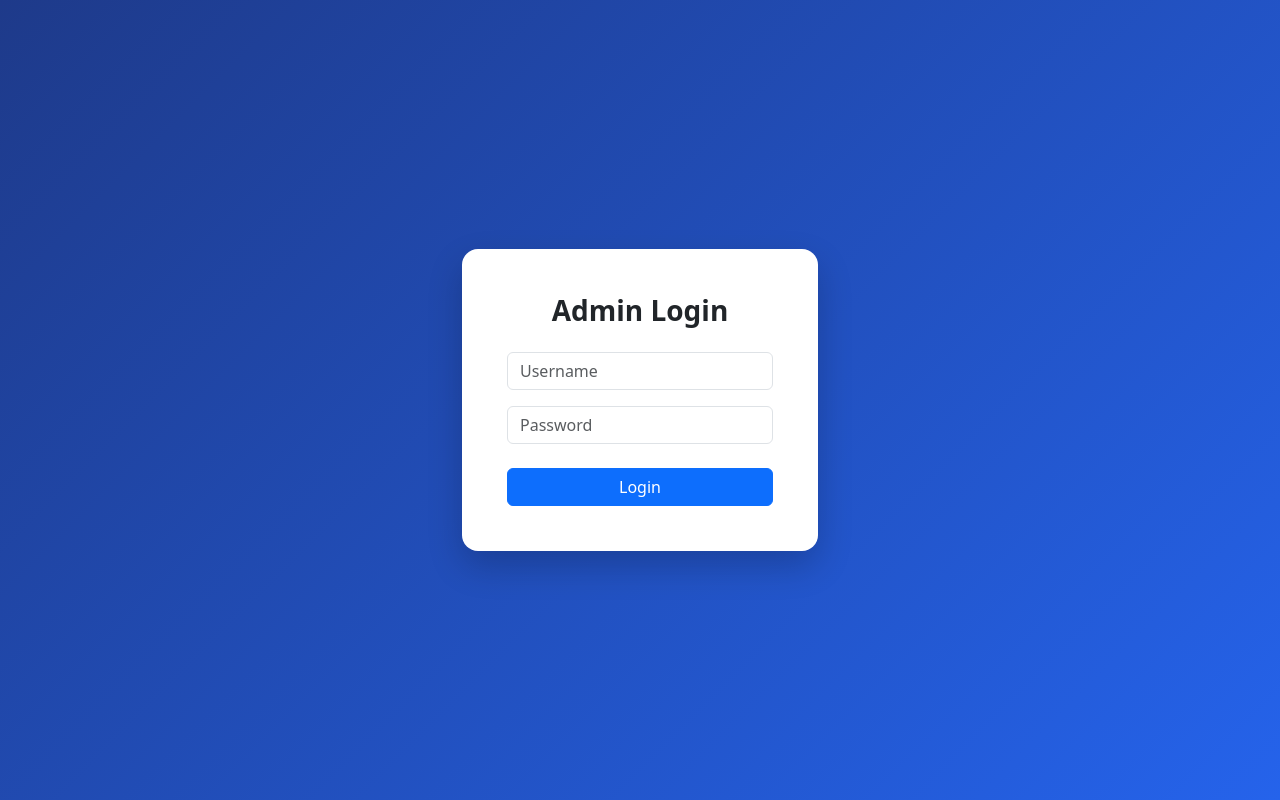
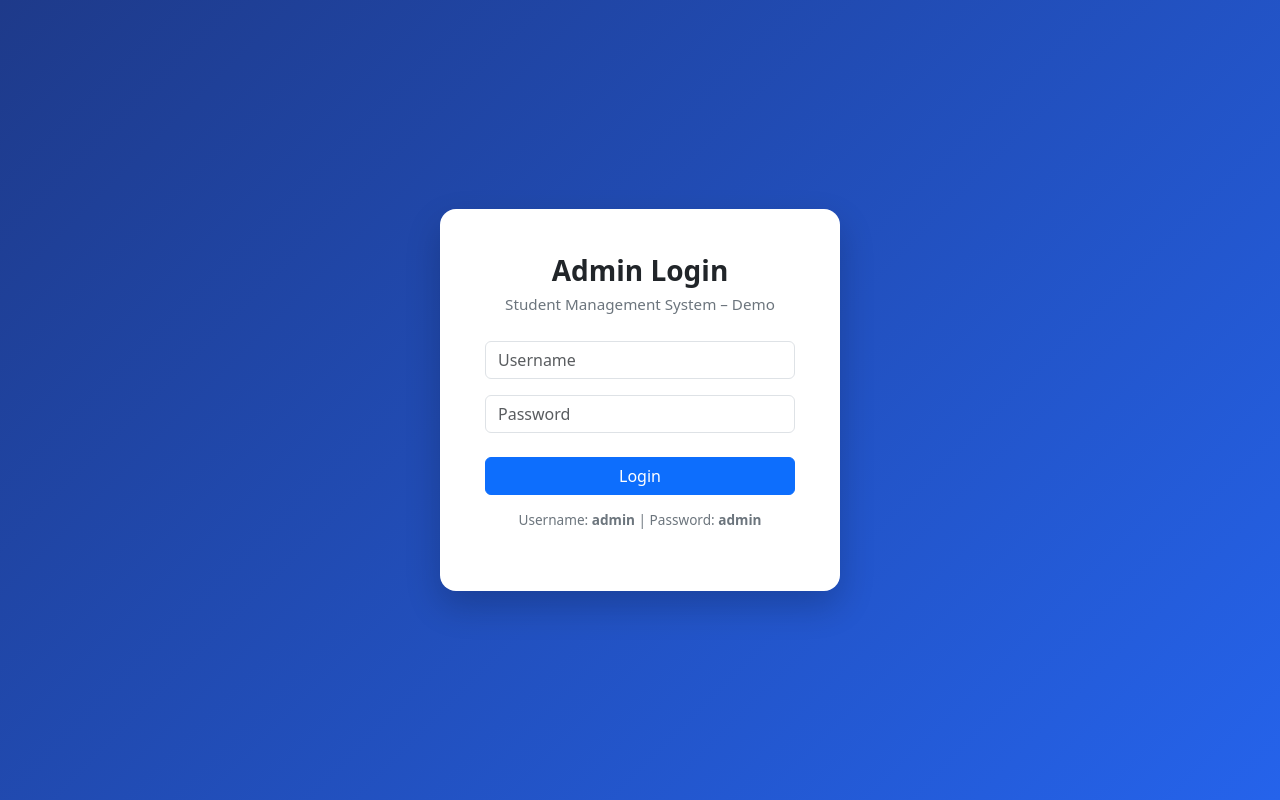
Before and after one commit to iakhilrt/student-management-app, a React (Vite) app in the folder frontend/: page /login in a window 1280 px wide. Built offline with nearby package versions, Linux system fonts and the light colour scheme; no server answers.

Commit message:
Improve admin login UI and add demo credentials

```diff
--- a/frontend/src/PageComponents/AdminLogin.css
+++ b/frontend/src/PageComponents/AdminLogin.css
@@ -19,23 +19,22 @@
   box-shadow: 0 15px 35px rgba(0,0,0,0.2);
 }
 
-
 .login-title {
   text-align: center;
   font-weight: 700;
-  margin-bottom: 10px;
+  margin-bottom: 5px;
 }
 
-.login-subtitle {
+.login-demo {
   text-align: center;
   font-size: 0.95rem;
   color: #6c757d;
   margin-bottom: 25px;
 }
 
-.login-footer {
-  margin-top: 20px;
+.login-credentials {
+  margin-top: 15px;
   text-align: center;
-  font-size: 0.8rem;
-  color: #868e96;
+  font-size: 0.85rem;
+  color: #6c757d;
 }
--- a/frontend/src/PageComponents/AdminLogin.jsx
+++ b/frontend/src/PageComponents/AdminLogin.jsx
@@ -21,22 +21,19 @@ function AdminLogin() {
     if (response.ok) {
       const data = await response.json();
       localStorage.setItem("isAdminLoggedIn", "true");
-      localStorage.setItem("token", data.data.token); // store JWT
+      localStorage.setItem("token", data.data.token);
       navigate("/dashboard");
+    } else {
+      alert("Invalid credentials");
     }
   };
 
   return (
     <div className="login-wrapper">
-      <div className="container">
-        <div className="row justify-content-center align-items-center">
-
-          <div className="col-12 col-sm-10 col-md-8 col-lg-5 col-xl-4">
       <div className="login-card">
 
-              <h3 className="fw-bold mb-4 text-center">
-                Admin Login
-              </h3>
+        <h3 className="login-title">Admin Login</h3>
+        <p className="login-demo">Student Management System – Demo</p>
 
         <form onSubmit={handleSubmit}>
           <div className="mb-3">
@@ -66,10 +63,10 @@ function AdminLogin() {
           </button>
         </form>
 
-            </div>
-          </div>
+        <p className="login-credentials">
+          Username: <strong>admin</strong> | Password: <strong>admin</strong>
+        </p>
 
-        </div>
       </div>
     </div>
   );
```
Lines whose indentation alone changed are shown as unchanged.
